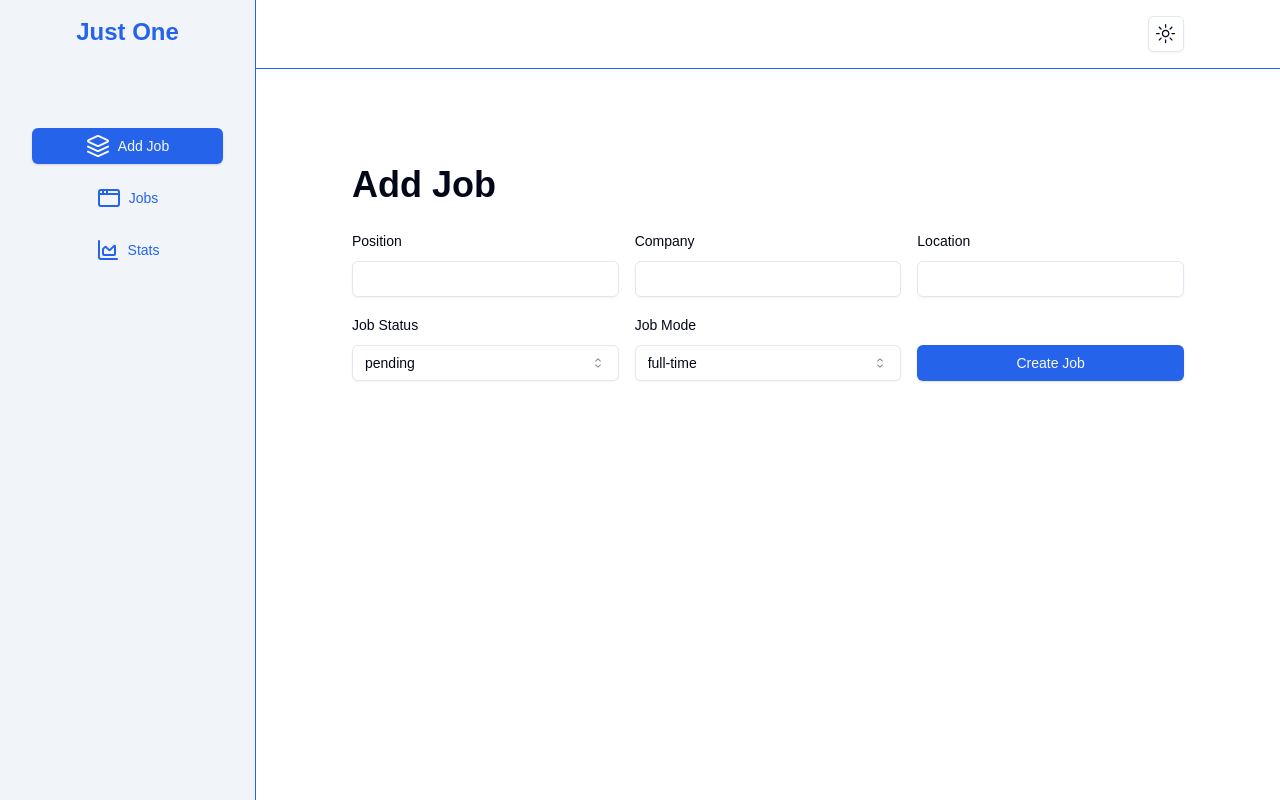
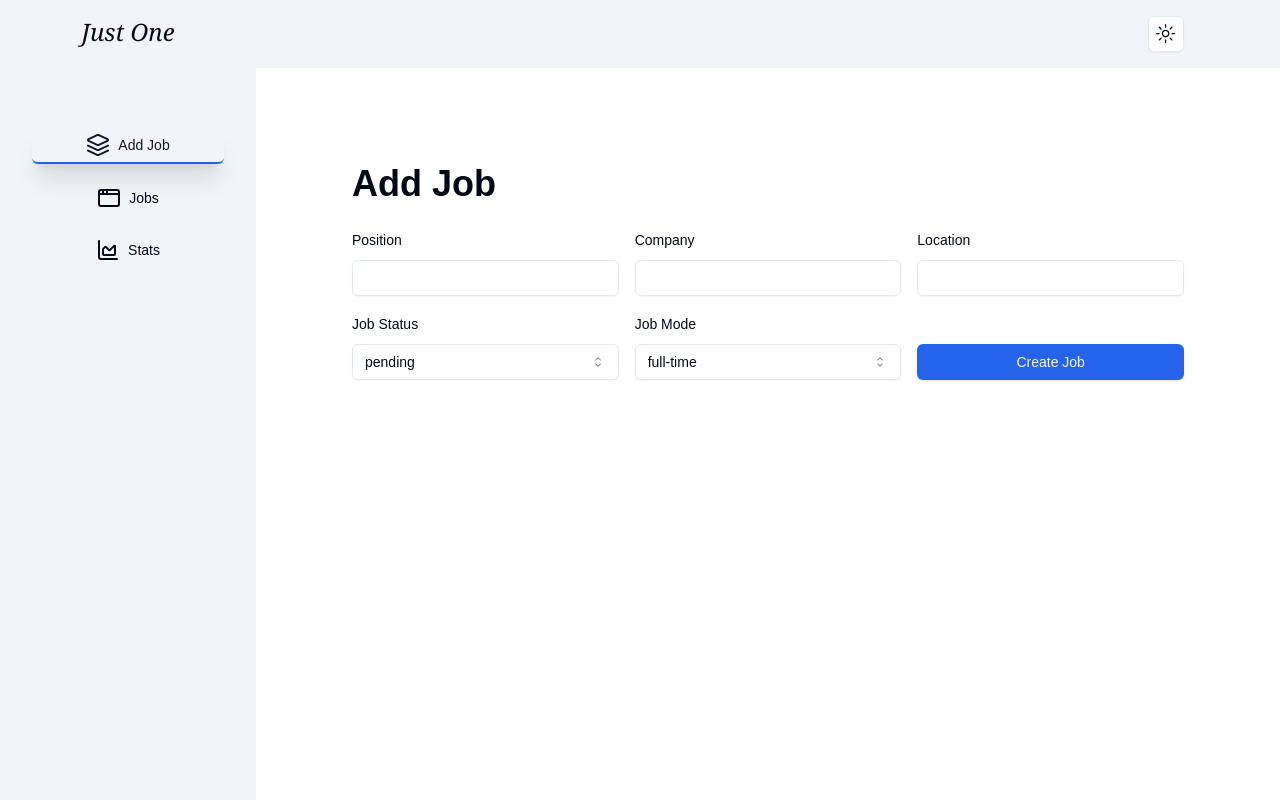
Before and after one commit to mmaustin/job-tracker, a Next.js app in the folder tracker/: page /add-job in a window 1280 px wide. Built offline with nearby package versions, Linux system fonts and the light colour scheme.

Commit message:
Sidebar element colors edits for accessibility

```diff
--- a/tracker/components/Navbar.tsx
+++ b/tracker/components/Navbar.tsx
@@ -7,7 +7,7 @@ import ThemeToggle from "./ThemeToggle";
 
 const Navbar = () => {
   return (
-    <nav className="py-4 sm:px-16 md:px-24 px-4 flex items-center justify-between border-b border-b-blue-600">
+    <nav className="py-4 sm:px-16 md:px-24 px-4 bg-muted flex items-center justify-between">
       <div className="">
         <LinksDropdown />
       </div>
--- a/tracker/components/Sidebar.tsx
+++ b/tracker/components/Sidebar.tsx
@@ -12,11 +12,11 @@ const Sidebar = () => {
   const pathname = usePathname();
 
   return (
-    <aside className="py-4 px-8 bg-muted border-r border-r-blue-600 h-full">
-      <h2 className="font-bold display flex justify-center text-blue-600 text-2xl">Just One</h2>
+    <aside className="py-4 px-8 bg-muted h-full">
+      <h2 className="font-serif display flex justify-center text-2xl italic">Just One</h2>
       <div className="flex flex-col mt-20 gap-y-4">
         {links.map(link => {
-          return <Button asChild key={link.href} variant={pathname === link.href ? 'default' : 'link'}>
+          return <Button asChild key={link.href} variant={pathname === link.href ? 'secondary' : 'ghost'}>
             <Link href={link.href} className="flex items-center gap-x-2">
               {link.icon} <span className="capitalize">{link.label}</span>
             </Link>
--- a/tracker/components/ui/button.tsx
+++ b/tracker/components/ui/button.tsx
@@ -16,7 +16,7 @@ const buttonVariants = cva(
         outline:
           "border border-input bg-background shadow-sm hover:bg-accent hover:text-accent-foreground",
         secondary:
-          "bg-secondary text-secondary-foreground shadow-sm hover:bg-secondary/80",
+          "bg-secondary text-secondary-foreground shadow-xl hover:bg-secondary/80 border-b-2 border-b-ring",
         ghost: "hover:bg-accent hover:text-accent-foreground",
         link: "text-primary underline-offset-4 hover:underline",
       },
```
